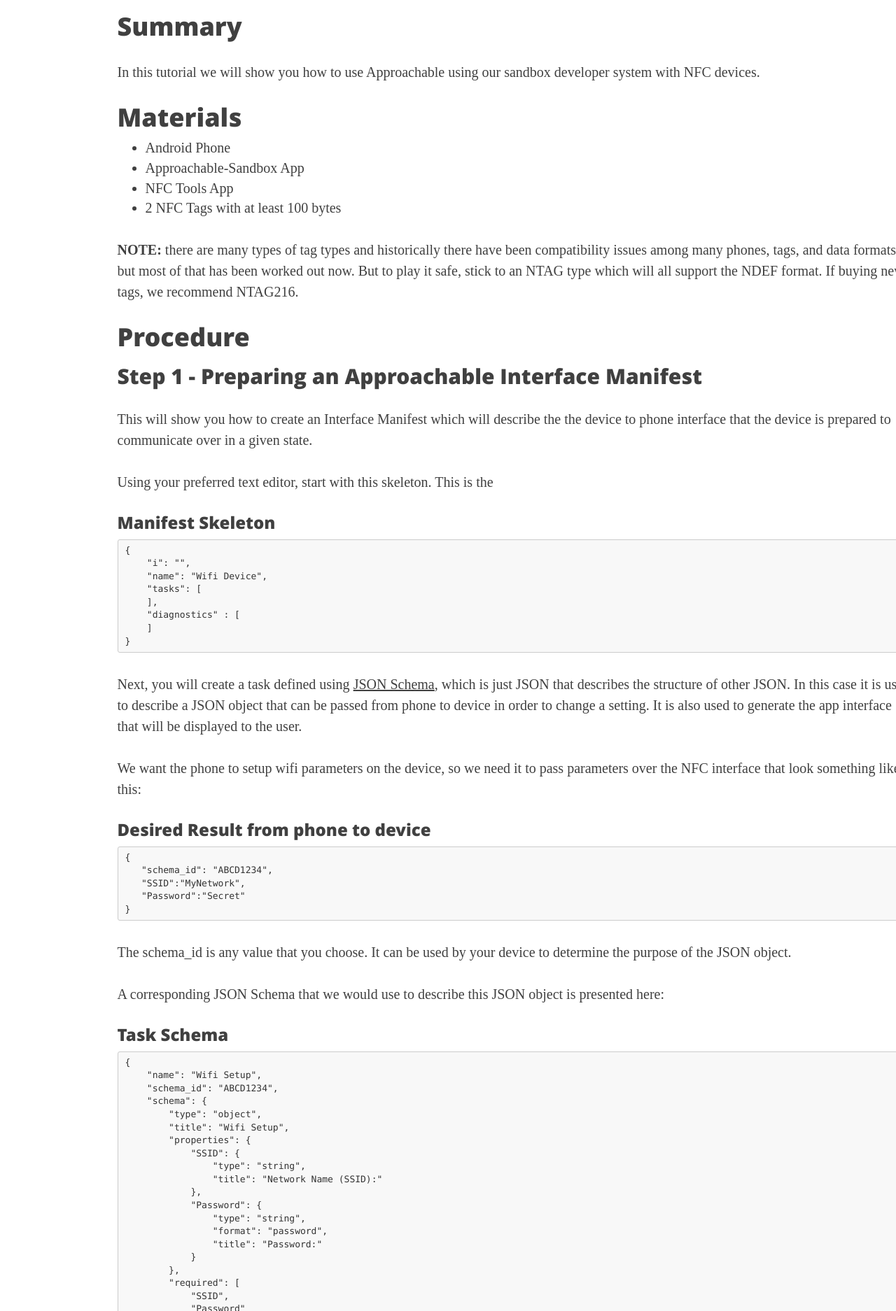
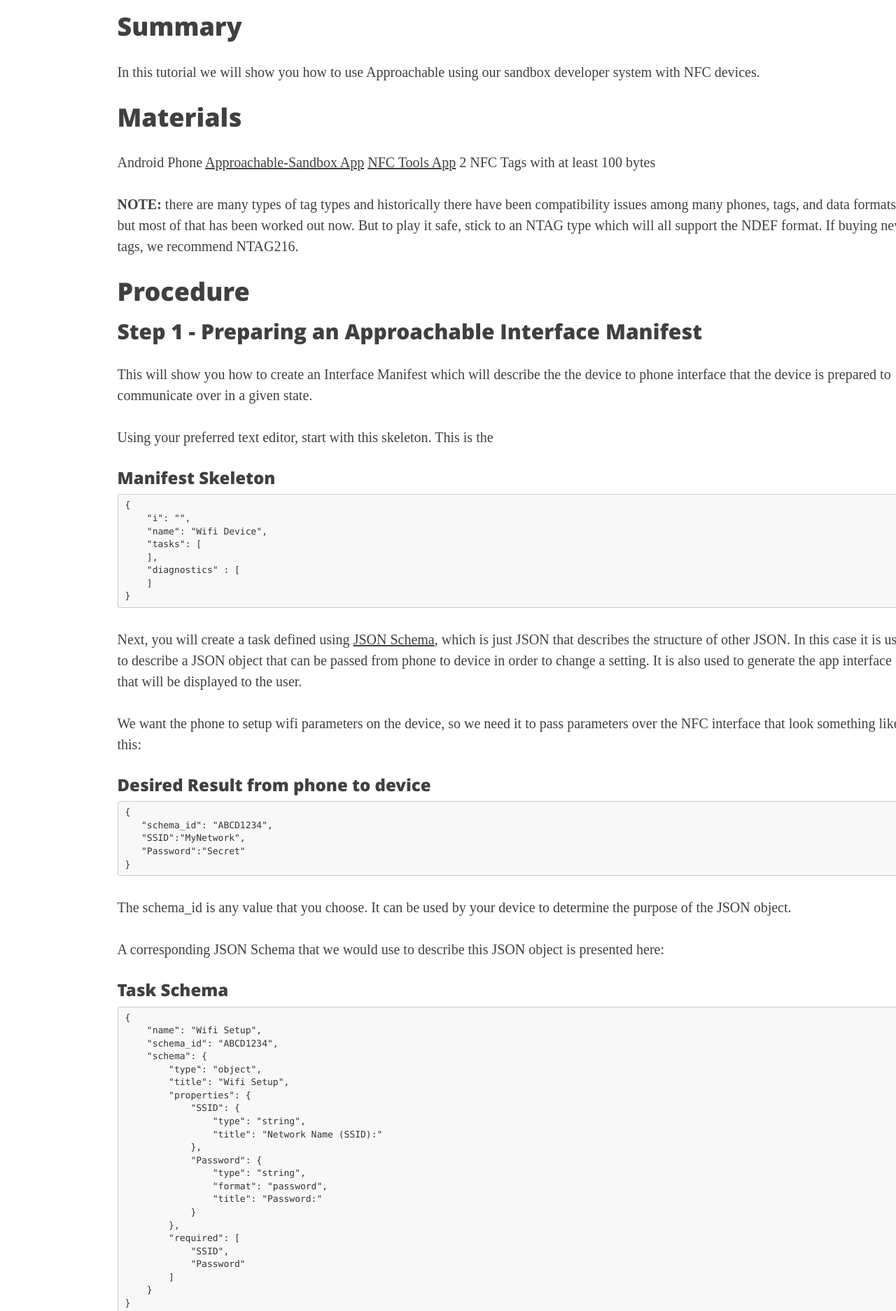
Before and after one commit to Approachable/approachable.github.io, a Jekyll site: the page built from _posts/2016-10-15-Tutorial-1.markdown, in a window 1280 px wide. Shown: the part 451-2325 px from the top of the page at 70% size. Built offline with Jekyll 4.4.1, drawn with Linux system fonts in a browser that asks for light colours; some web fonts are replaced.

````diff
--- a/_posts/2016-10-15-Tutorial-1.markdown
+++ b/_posts/2016-10-15-Tutorial-1.markdown
@@ -13,10 +13,10 @@ In this tutorial we will show you how to use Approachable using our sandbox deve
 
 # Materials
 
-* Android Phone
-* [Approachable-Sandbox App](https://play.google.com/store/apps/details?id=tech.approachable.strap&hl=en)
-* [NFC Tools App](https://play.google.com/store/apps/details?id=com.wakdev.wdnfc&hl=en)
-* 2 NFC Tags with at least 100 bytes
+Android Phone
+[Approachable-Sandbox App](https://play.google.com/store/apps/details?id=tech.approachable.strap&hl=en)
+[NFC Tools App](https://play.google.com/store/apps/details?id=com.wakdev.wdnfc&hl=en)
+2 NFC Tags with at least 100 bytes
 
 **NOTE:** there are many types of tag types and historically there have been compatibility issues among many phones, tags, and data formats, but most of that has been worked out now. But to play it safe, stick to an NTAG type which will all support the NDEF format. If buying new tags, we recommend NTAG216.
 
@@ -166,6 +166,7 @@ Now you can copy-and-paste the task and diagnostic schemas into the manifest ske
 ```
 
 
+
 ## Step 2 - Registering With the Approchable Device Registry
 
 Head over to our Developer Sandbox version of the [Approachable Device Registry](https://apprsand.herokuapp.com).
@@ -185,6 +186,7 @@ A given interface of a device is described manifest written in JSON. Products in
 Choose the "create manifest" option and fill out the form. API version can currently be any value and is ignored. Interface description is any text that you want to use to describe the interface.  Copy and Paste your [previously drafted manifest](#manifest) into the "manifest document" box and submit.
 
 You will be sent back to your product list. Select the product and you should see that it now has a manifest document associated with it. Checking the "JSON" for the manifest will show you the manifest that you created, where the value for "i" has been randomly generated. This is the ID that your device will use to identify itself and its current state. Be careful not to confuse this with the product id also shown on the product page.
+
 
 ## Step 3 - Simulate a Device
 
@@ -206,6 +208,7 @@ Exit NFC Tools and from the Android Home screen, scan the tag. The Approachable
 Select the Wifi Setup task and in the screen that follows, fill in the SSID and password, then "submit". Next, use your second tag and tap the phone to it to write the data to it.
 
 to verify the data that was written, open NFC Tools again and select the "Read" tab. Tap to read the second tag and you should see the tag contents. At the bottom, you should see the record that was written and it should be similar to the [Desired results](#desired-result-from-phone-to-device) that we initially planned
+
 
 ## Step 4 - Simulate a Slightly More Complex Device
 
````
Also changed, not shown: 2 other files.
